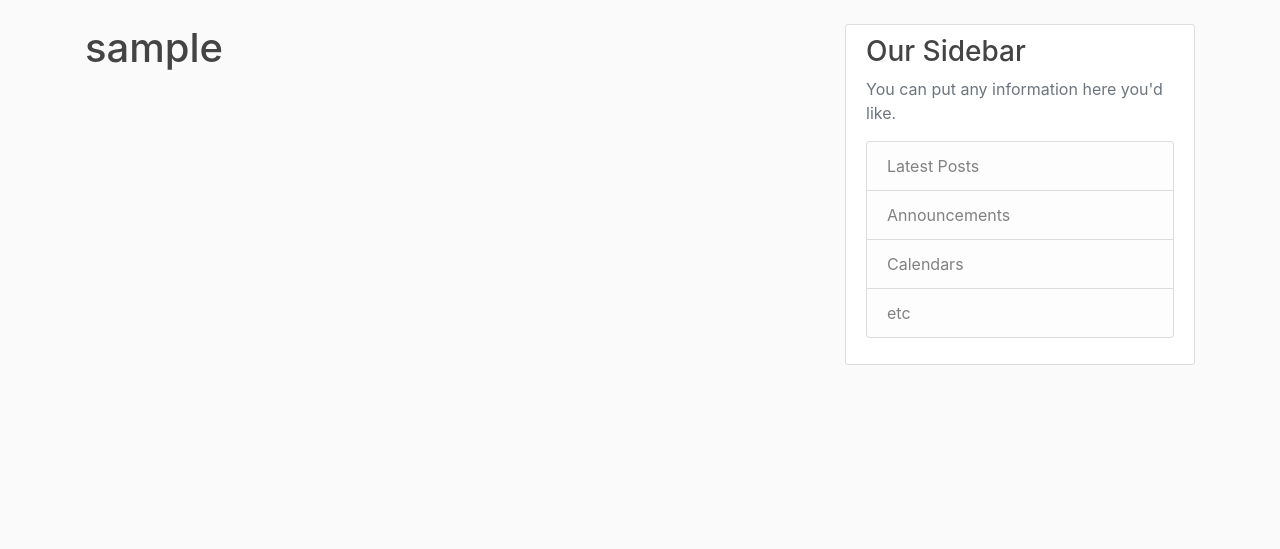
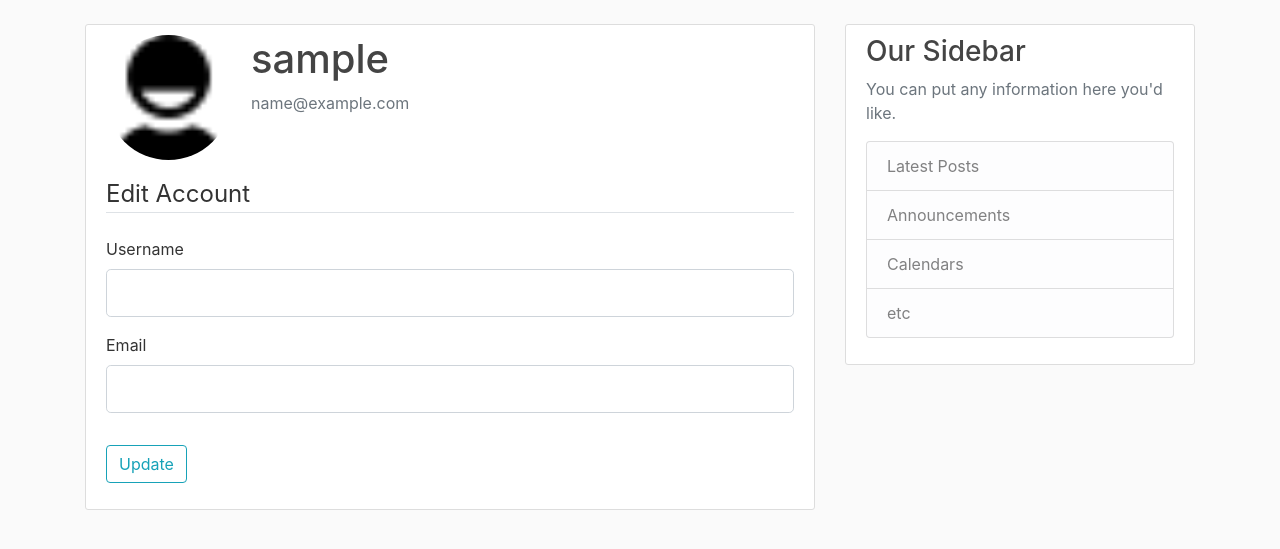
Before and after one commit to TonyCWeng/FlaskPractice, a Flask app: page /account in a window 1280 px wide. Shown: the part 56-605 px from the top of the page. Run offline with Flask 2, Linux system fonts and the light colour scheme; the visitor is signed in with stand-in values (Sample User, id 1); data comes from the database, SQL or seed files in the repository; some libraries are stand-ins or nearby versions.

Commit message:
start on account template, update routes + forms for account page

```diff
--- a/blog/__init__.py
+++ b/blog/__init__.py
@@ -9,8 +9,11 @@ app.config['SQLALCHEMY_DATABASE_URI'] = 'sqlite:///site.db'
 db = SQLAlchemy(app)
 bcrypt = Bcrypt(app)
 login_manager = LoginManager(app)
-#
+# redirects non-logged in user to the login page, should they attempt to access
+# a protected route.
 login_manager.login_view = 'login'
+# change message class to info, a bootstrap class, to give it some bootstrap styling.
+login_manager.login_message_category = 'info'
 
 # Our routes.py already imports app from this file, so in order to
 # prevent circular imports, we must import from blog after the app lines above.
--- a/blog/forms.py
+++ b/blog/forms.py
@@ -1,4 +1,5 @@
 from flask_wtf import FlaskForm
+from flask_login import current_user
 from wtforms import StringField, PasswordField, SubmitField, BooleanField
 from wtforms.validators import DataRequired, Length, Email, EqualTo, ValidationError
 from blog.models import User
@@ -31,3 +32,25 @@ class LoginForm(FlaskForm):
                              validators=[DataRequired(), Length(min=6, max=30)])
     remember = BooleanField('Remember Me')
     submit = SubmitField('Login')
+
+
+class UpdateAccountForm(FlaskForm):
+    username = StringField('Username',
+                           validators=[DataRequired(), Length(min=3, max=20)])
+    email = StringField('Email',
+                        validators=[DataRequired(), Email()])
+    submit = SubmitField('Update')
+
+    def validate_username(self, username):
+        if username.data != current_user.username:
+            user = User.query.filter_by(username=username.data).first()
+            if user:
+                raise ValidationError(
+                    'Username is taken. Please attempt a different one.')
+
+    def validate_email(self, email):
+        if email.data != current_user.email:
+            user = User.query.filter_by(email=email.data).first()
+            if user:
+                raise ValidationError(
+                    'An account with that email address already exists.')
--- a/blog/routes.py
+++ b/blog/routes.py
@@ -1,6 +1,6 @@
-from flask import render_template, url_for, flash, redirect
+from flask import render_template, url_for, flash, redirect, request
 from blog import app, db, bcrypt
-from blog.forms import RegistrationForm, LoginForm
+from blog.forms import RegistrationForm, LoginForm, UpdateAccountForm
 from blog.models import User, Post
 from flask_login import login_user, logout_user, current_user, login_required
 
@@ -40,7 +40,7 @@ def register():
         user = User(username=form.username.data, email=form.email.data, password=hashed_password)
         db.session.add(user)
         db.session.commit()
-        flash(f'Your account has been successfully created.', 'success')
+        flash('Your account has been successfully created.', 'success')
         return redirect(url_for('login'))
     return render_template('register.html', title='Register', form=form)
 
@@ -53,25 +53,37 @@ def login():
     if form.validate_on_submit():
         user = User.query.filter_by(email=form.email.data).first()
         # Check if such a user exists, then check that the passwords match
-        if user and bcrypt.check_password_hash(user.password, form.password.data):
-            flash(f'Successfully logged in.', 'success')
-            login_user(user, remember=form.remember.data)
-            return redirect(url_for('home'))
-        else:
+        if user is None or not bcrypt.check_password_hash(user.password, form.password.data):
             flash(f'Login failed. Username and password do not match', 'danger')
+            return render_template('login.html', title='Login', form=form)
+        flash('Successfully logged in.', 'success')
+        login_user(user, remember=form.remember.data)
+        next_page = request.args.get('next')
+        return redirect(next_page) if next_page else redirect(url_for('home'))
     return render_template('login.html', title='Login', form=form)
 
 
 @app.route('/logout')
 def logout():
     logout_user()
+    flash('Successfully logged out.', 'success')
     return redirect(url_for('home'))
 
 
-@app.route('/account')
+@app.route('/account', methods=['GET', 'POST'])
 @login_required
 def account():
-    if current_user.is_authenticated:
-        return render_template('account.html', title='My Account')
-    else:
-        return redirect(url_for('login'))
+    form = UpdateAccountForm()
+    if form.validate_on_submit():
+        current_user.username = form.username.data
+        current_user.email = form.email.data
+        db.session.commit()
+        flash('Your account information has been successfully updated.', 'success')
+        # Post/Redirect/Get Pattern. Basically, after successfully posting a request,
+        # refreshing the page would cause a resubmission of the same successful
+        # post request unless we finish our submission with a redirect to a get request.
+        return redirect(url_for('account'))
+    image_file = url_for('static', filename=f'profile_images/{current_user.image_file}' )
+    return render_template('account.html', title='My Account',
+                            image_file=image_file,
+                            form=form)
--- a/blog/templates/account.html
+++ b/blog/templates/account.html
@@ -1,4 +1,48 @@
 {% extends 'layout.html' %}
 {% block content %}
-    <h1>{{ current_user.username }}</h1>
+    <div class='content-section'>
+        <div class='media'>
+            <img class='rounded-circle account-img' src='{{ image_file }}' alt='profile_image'>
+            <div class='media-body'>
+                <h2 class='account-heading'>{{ current_user.username }}</h2>
+                <p class='text-secondary'>{{ current_user.email }}</p>
+            </div>
+        </div>
+        <form method='POST' action="">
+            {{ form.hidden_tag() }}
+            <fieldset class='form-group'>
+                <legend class='border-bottom mb-4'>Edit Account</legend>
+                <div class='form-group'>
+                    {{ form.username.label(class='form-control-label') }}
+                    {% if form.username.errors %}
+                    {{ form.username(class='form-control form-control-lg is-invalid') }}
+                    <div class='invalid-feedback'>
+                        {% for error in form.username.errors %}
+                        <span>{{ error }}</span>
+                        {% endfor %}
+                    </div>
+                    {% else %}
+                    {{ form.username(class='form-control form-control-lg') }}
+                    {% endif %}
+                </div>
+                <div class='form-group'>
+                    {{ form.email.label(class='form-control-label') }}
+                    {% if form.email.errors %}
+                    {{ form.email(class='form-control form-control-lg is-invalid') }}
+                    <div class='invalid-feedback'>
+                        {% for error in form.email.errors %}
+                        <span>{{ error }}</span>
+                        {% endfor %}
+                    </div>
+                    {% else %}
+                    {{ form.email(class='form-control form-control-lg') }}
+                    {% endif %}
+                </div>
+            </fieldset>
+            <div class='form-group'>
+                {{ form.submit(class='btn btn-outline-info') }}
+            </div>
+        </form>
+    </div>
+
 {% endblock content %}
```
Also changed, not shown: blog/static/profile_images/default.jpg (added).
